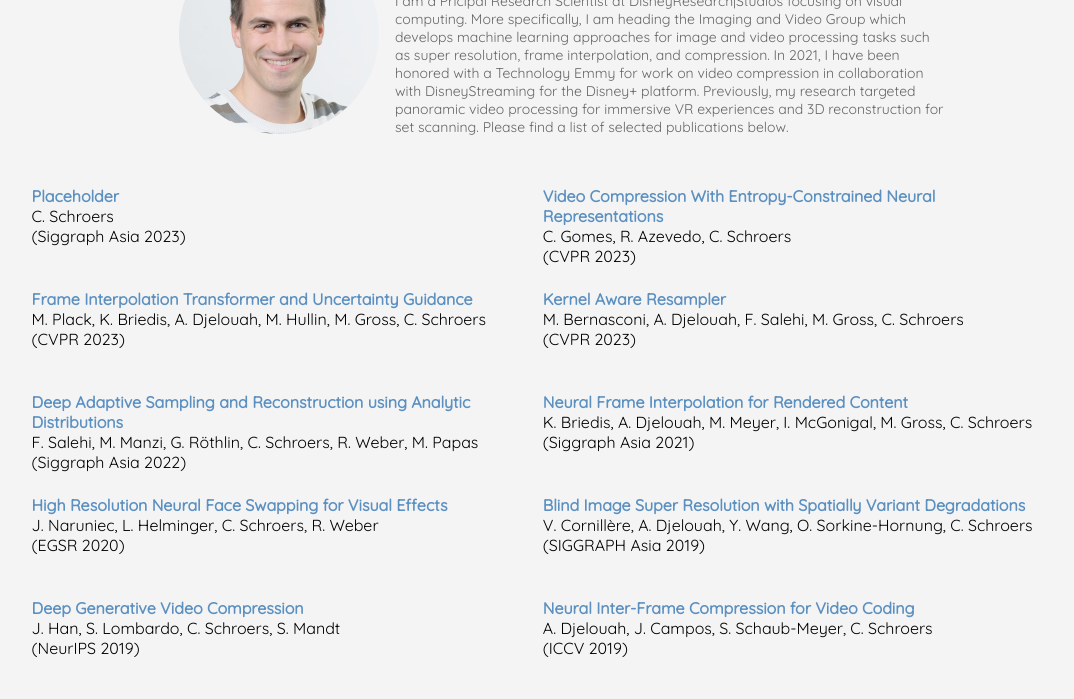
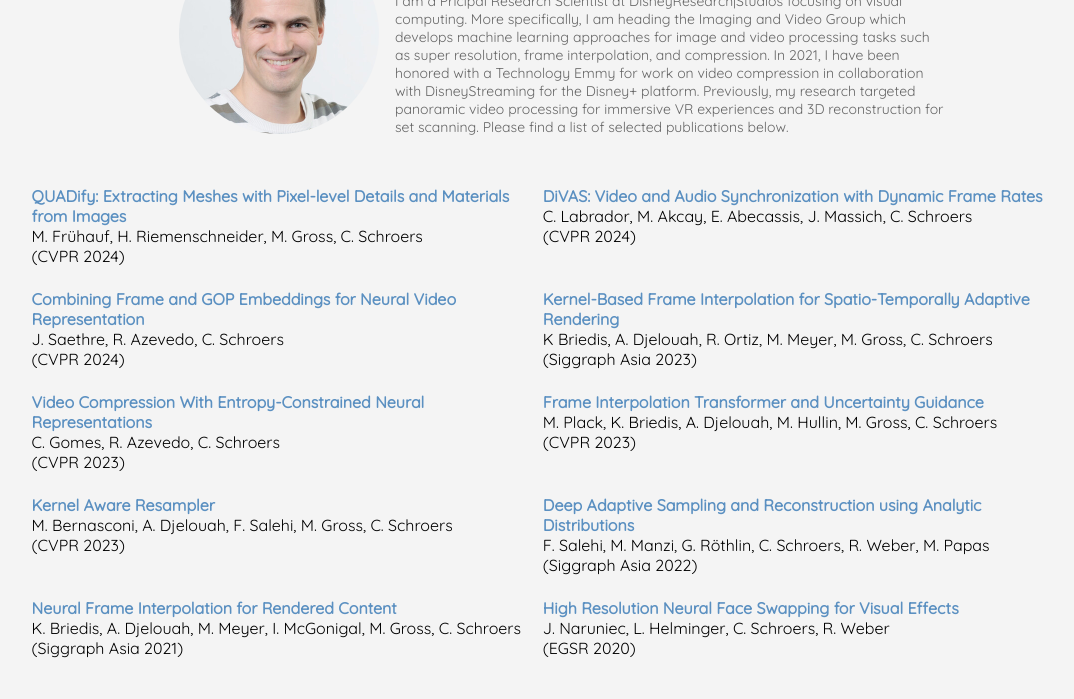
Before and after one commit to schroers-c/web, a plain HTML site: page index.html in a window 1280 px wide. Shown: the part 93-792 px from the top of the page, without its empty margins (78-1152 px from the left). Drawn offline with Linux system fonts and the light colour scheme.

Commit message:
Update index.html

```diff
--- a/index.html
+++ b/index.html
@@ -27,11 +27,32 @@
   <script>
     const books = [
       {
-        title: 'Placeholder',
-        author: 'C. Schroers',
+        title: 'QUADify: Extracting Meshes with Pixel-level Details and Materials from Images',
+        author: 'M. Frühauf, H. Riemenschneider, M. Gross, C. Schroers',
+        conference: 'CVPR 2024',
+        image: '#',
+        url_paper: ''
+      },
+      {
+        title: 'DiVAS: Video and Audio Synchronization with Dynamic Frame Rates',
+        author: 'C. Labrador, M. Akcay, E. Abecassis, J. Massich, C. Schroers',
+        conference: 'CVPR 2024',
+        image: '#',
+        url_paper: ''
+      },
+      {
+        title: 'Combining Frame and GOP Embeddings for Neural Video Representation',
+        author: 'J. Saethre, R. Azevedo, C. Schroers',
+        conference: 'CVPR 2024',
+        image: '#',
+        url_paper: ''
+      },
+      {
+        title: 'Kernel-Based Frame Interpolation for Spatio-Temporally Adaptive Rendering',
+        author: 'K Briedis, A. Djelouah, R. Ortiz, M. Meyer, M. Gross, C. Schroers',
         conference: 'Siggraph Asia 2023',
         image: '#',
-        url_paper: ''
+        url_paper: 'https://studios.disneyresearch.com/app/uploads/2023/06/Kernel-Based-Frame-Interpolation-for-Spatio-Temporally.pdf'
       },
        {
         title: 'Video Compression With Entropy-Constrained Neural Representations',
```
